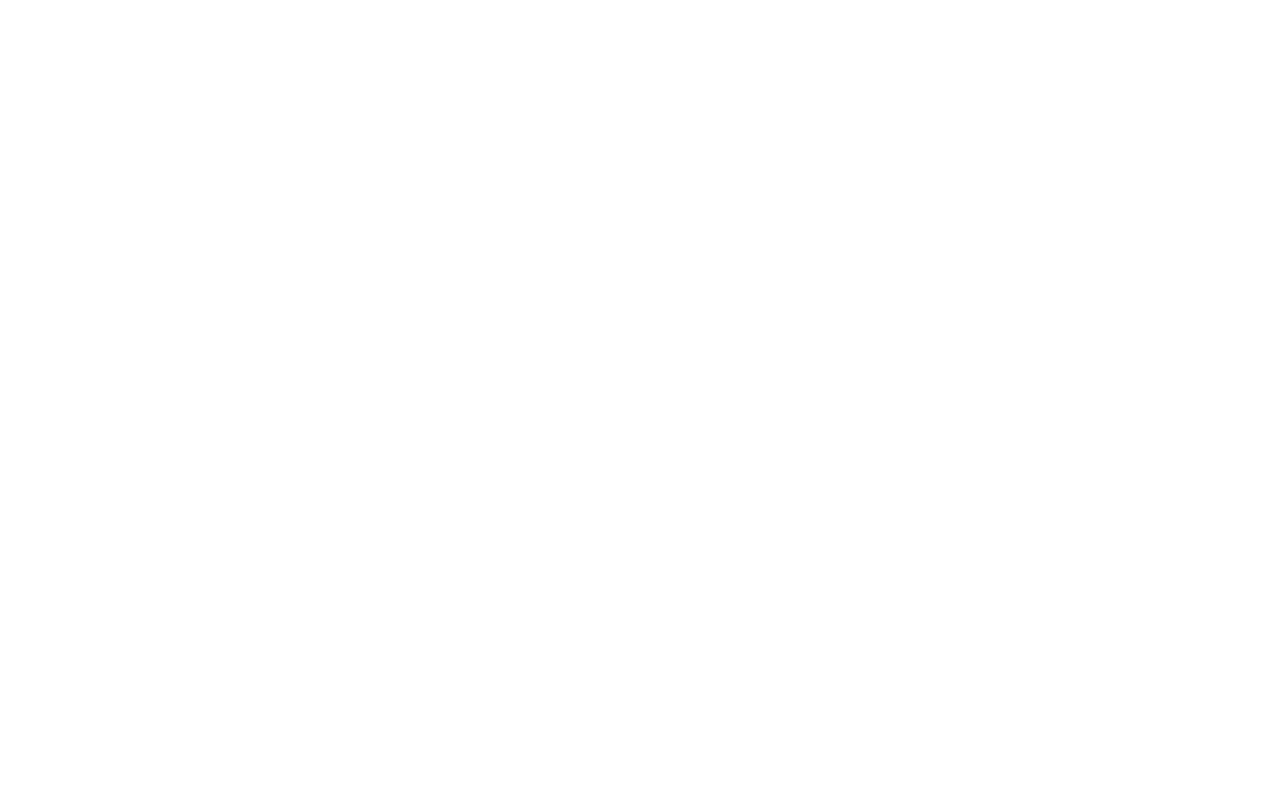
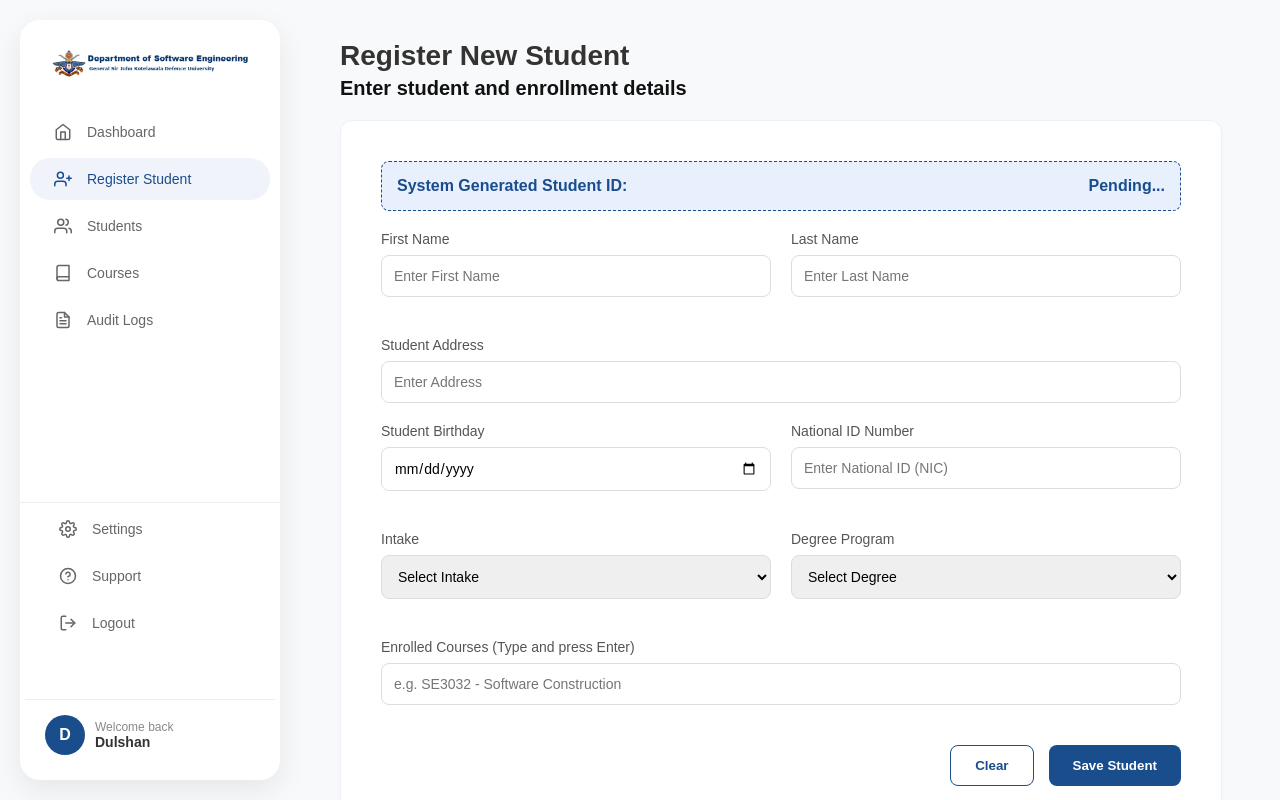
Before and after one commit to Dulshan-Rajeewa/Student_Management_System, a React (Create React App) app in the folder client/: page /register in a window 1280 px wide. Before the commit this address had no page. Built offline with nearby package versions, Linux system fonts and the light colour scheme.

Commit message:
feat: add Register Student page with ID preview and course tags

```diff
--- a/client/src/App.js
+++ b/client/src/App.js
@@ -2,6 +2,7 @@
 import { BrowserRouter as Router, Routes, Route } from 'react-router-dom';
 import Login from './pages/Login';
 import Dashboard from './pages/Dashboard';
+import RegisterStudent from './pages/RegisterStudent';
 
 function App() {
   return (
@@ -13,6 +14,8 @@
 
           {/* Dashboard route */}
           <Route path="/dashboard" element={<Dashboard />} />
+
+          <Route path="/register" element={<RegisterStudent />} />
         </Routes>
       </div>
     </Router>
--- /dev/null
+++ b/client/src/pages/RegisterStudent.css
@@ -0,0 +1,118 @@
+.form-container {
+  background: #ffffff;
+  border-radius: 12px;
+  padding: 40px;
+  border: 1px solid #eef0f5;
+  box-shadow: 0 2px 10px rgba(0,0,0,0.02);
+  max-width: 800px;
+  margin-top: 20px;
+}
+
+.form-row {
+  display: flex;
+  gap: 20px;
+  margin-bottom: 20px;
+}
+
+.input-group {
+  flex: 1;
+  display: flex;
+  flex-direction: column;
+  margin-bottom: 20px;
+}
+
+.input-group label {
+  font-size: 14px;
+  color: #555;
+  margin-bottom: 8px;
+  font-weight: 500;
+}
+
+.input-group input,
+.input-group select {
+  padding: 12px;
+  border: 1px solid #ddd;
+  border-radius: 8px;
+  font-size: 14px;
+  outline: none;
+  font-family: 'Poppins', sans-serif;
+  transition: border-color 0.3s;
+}
+
+.input-group input:focus,
+.input-group select:focus {
+  border-color: #1a4d8c;
+}
+
+/* Unique ID Preview Box */
+.id-preview-box {
+  background: #e8f0fe;
+  color: #1a4d8c;
+  padding: 15px;
+  border-radius: 8px;
+  margin-bottom: 20px;
+  font-weight: 600;
+  display: flex;
+  justify-content: space-between;
+  align-items: center;
+  border: 1px dashed #1a4d8c;
+}
+
+/* Course Tags (Search/Enter) */
+.course-tags-container {
+  display: flex;
+  flex-wrap: wrap;
+  gap: 10px;
+  margin-top: 10px;
+}
+
+.course-tag {
+  background: #f8f9fa;
+  border: 1px solid #ddd;
+  padding: 6px 12px;
+  border-radius: 20px;
+  font-size: 13px;
+  display: flex;
+  align-items: center;
+  gap: 8px;
+}
+
+.course-tag button {
+  background: none;
+  border: none;
+  color: #dc3545;
+  cursor: pointer;
+  font-weight: bold;
+}
+
+/* Form Buttons */
+.form-actions {
+  display: flex;
+  justify-content: flex-end;
+  gap: 15px;
+  margin-top: 30px;
+}
+
+.btn-clear {
+  padding: 12px 24px;
+  background: white;
+  border: 1px solid #1a4d8c;
+  color: #1a4d8c;
+  border-radius: 8px;
+  cursor: pointer;
+  font-weight: 600;
+}
+
+.btn-save {
+  padding: 12px 24px;
+  background: #1a4d8c;
+  border: none;
+  color: white;
+  border-radius: 8px;
+  cursor: pointer;
+  font-weight: 600;
+}
+
+.btn-save:hover {
+  background: #123663;
+}
--- /dev/null
+++ b/client/src/pages/RegisterStudent.js
@@ -0,0 +1,178 @@
+import React, { useState, useEffect } from 'react';
+import Sidebar from '../components/Sidebar';
+import Footer from '../components/Footer';
+import './RegisterStudent.css';
+
+const RegisterStudent = () => {
+
+  useEffect(() => {
+    document.title = "Register Student | KDU SMS";
+  }, []);
+
+  // State for all form fields
+  const [firstName, setFirstName] = useState('');
+  const [lastName, setLastName] = useState('');
+  const [address, setAddress] = useState('');
+  const [birthday, setBirthday] = useState('');
+  const [nationalId, setNationalId] = useState(''); // User clarified this is National ID
+  const [degree, setDegree] = useState('');
+  const [intake, setIntake] = useState('');
+
+  // State for courses and unique ID
+  const [courseInput, setCourseInput] = useState('');
+  const [courses, setCourses] = useState([]);
+  const [generatedId, setGeneratedId] = useState('Pending...');
+
+  // Effect: Auto-generate ID preview when Degree or Intake changes
+  useEffect(() => {
+    if (degree && intake) {
+      const degreeCode = degree === 'Software Engineering' ? 'BSE' : 'BCS';
+      // Shows a preview. The actual "0001" will be handled by the database later.
+      setGeneratedId(`D/${degreeCode}/${intake}/[Auto-Generated]`);
+    } else {
+      setGeneratedId('Pending...');
+    }
+  }, [degree, intake]);
+
+  // Handle adding a course when pressing "Enter"
+  const handleCourseKeyDown = (e) => {
+    if (e.key === 'Enter') {
+      e.preventDefault(); // Stop form from submitting
+      if (courseInput.trim() !== '' && !courses.includes(courseInput.trim())) {
+        setCourses([...courses, courseInput.trim()]);
+        setCourseInput(''); // Clear the input box
+      }
+    }
+  };
+
+  // Handle removing a course tag
+  const removeCourse = (courseToRemove) => {
+    setCourses(courses.filter(course => course !== courseToRemove));
+  };
+
+  // Handle Form Submission
+  const handleSubmit = (e) => {
+    e.preventDefault();
+
+    // Package the data to send to your Node.js backend later
+    const newStudentData = {
+      first_name: firstName,
+      last_name: lastName,
+      address,
+      birthday,
+      national_id: nationalId,
+      degree_program: degree,
+      intake_number: intake,
+      courses: courses
+    };
+
+    console.log("Saving Student Data:", newStudentData);
+    alert("Student Registration logic ready! Data logged in console.");
+    // NOTE: In the next phase, we will use fetch() here to send this to Port 8081!
+  };
+
+  // Clear form
+  const handleClear = () => {
+    setFirstName(''); setLastName(''); setAddress(''); setBirthday('');
+    setNationalId(''); setDegree(''); setIntake(''); setCourses([]);
+  };
+
+  return (
+    <div className="dashboard-layout">
+      <Sidebar />
+      <div className="main-content">
+        <div className="dashboard-header">
+          <h1>Register New Student</h1>
+          <h2>Enter student and enrollment details</h2>
+        </div>
+
+        <div className="form-container">
+
+          {/* Unique ID Display */}
+          <div className="id-preview-box">
+            <span>System Generated Student ID:</span>
+            <span>{generatedId}</span>
+          </div>
+
+          <form onSubmit={handleSubmit}>
+            <div className="form-row">
+              <div className="input-group">
+                <label>First Name</label>
+                <input type="text" placeholder="Enter First Name" value={firstName} onChange={e => setFirstName(e.target.value)} required />
+              </div>
+              <div className="input-group">
+                <label>Last Name</label>
+                <input type="text" placeholder="Enter Last Name" value={lastName} onChange={e => setLastName(e.target.value)} required />
+              </div>
+            </div>
+
+            <div className="input-group">
+              <label>Student Address</label>
+              <input type="text" placeholder="Enter Address" value={address} onChange={e => setAddress(e.target.value)} required />
+            </div>
+
+            <div className="form-row">
+              <div className="input-group">
+                <label>Student Birthday</label>
+                <input type="date" value={birthday} onChange={e => setBirthday(e.target.value)} required />
+              </div>
+              <div className="input-group">
+                <label>National ID Number</label>
+                <input type="text" placeholder="Enter National ID (NIC)" value={nationalId} onChange={e => setNationalId(e.target.value)} required />
+              </div>
+            </div>
+
+            <div className="form-row">
+              <div className="input-group">
+                <label>Intake</label>
+                <select value={intake} onChange={e => setIntake(e.target.value)} required>
+                  <option value="" disabled>Select Intake</option>
+                  <option value="40">Intake 40</option>
+                  <option value="41">Intake 41</option>
+                  <option value="42">Intake 42</option>
+                </select>
+              </div>
+              <div className="input-group">
+                <label>Degree Program</label>
+                <select value={degree} onChange={e => setDegree(e.target.value)} required>
+                  <option value="" disabled>Select Degree</option>
+                  <option value="Software Engineering">Software Engineering (BSE)</option>
+                  <option value="Computer Science">Computer Science (BCS)</option>
+                </select>
+              </div>
+            </div>
+
+            {/* Courses: Search / Type to Enter */}
+            <div className="input-group">
+              <label>Enrolled Courses (Type and press Enter)</label>
+              <input
+                type="text"
+                placeholder="e.g. SE3032 - Software Construction"
+                value={courseInput}
+                onChange={e => setCourseInput(e.target.value)}
+                onKeyDown={handleCourseKeyDown}
+              />
+              <div className="course-tags-container">
+                {courses.map((course, index) => (
+                  <div key={index} className="course-tag">
+                    {course}
+                    <button type="button" onClick={() => removeCourse(course)}>✕</button>
+                  </div>
+                ))}
+              </div>
+            </div>
+
+            <div className="form-actions">
+              <button type="button" className="btn-clear" onClick={handleClear}>Clear</button>
+              <button type="submit" className="btn-save">Save Student</button>
+            </div>
+          </form>
+        </div>
+
+        <Footer />
+      </div>
+    </div>
+  );
+};
+
+export default RegisterStudent;
```
